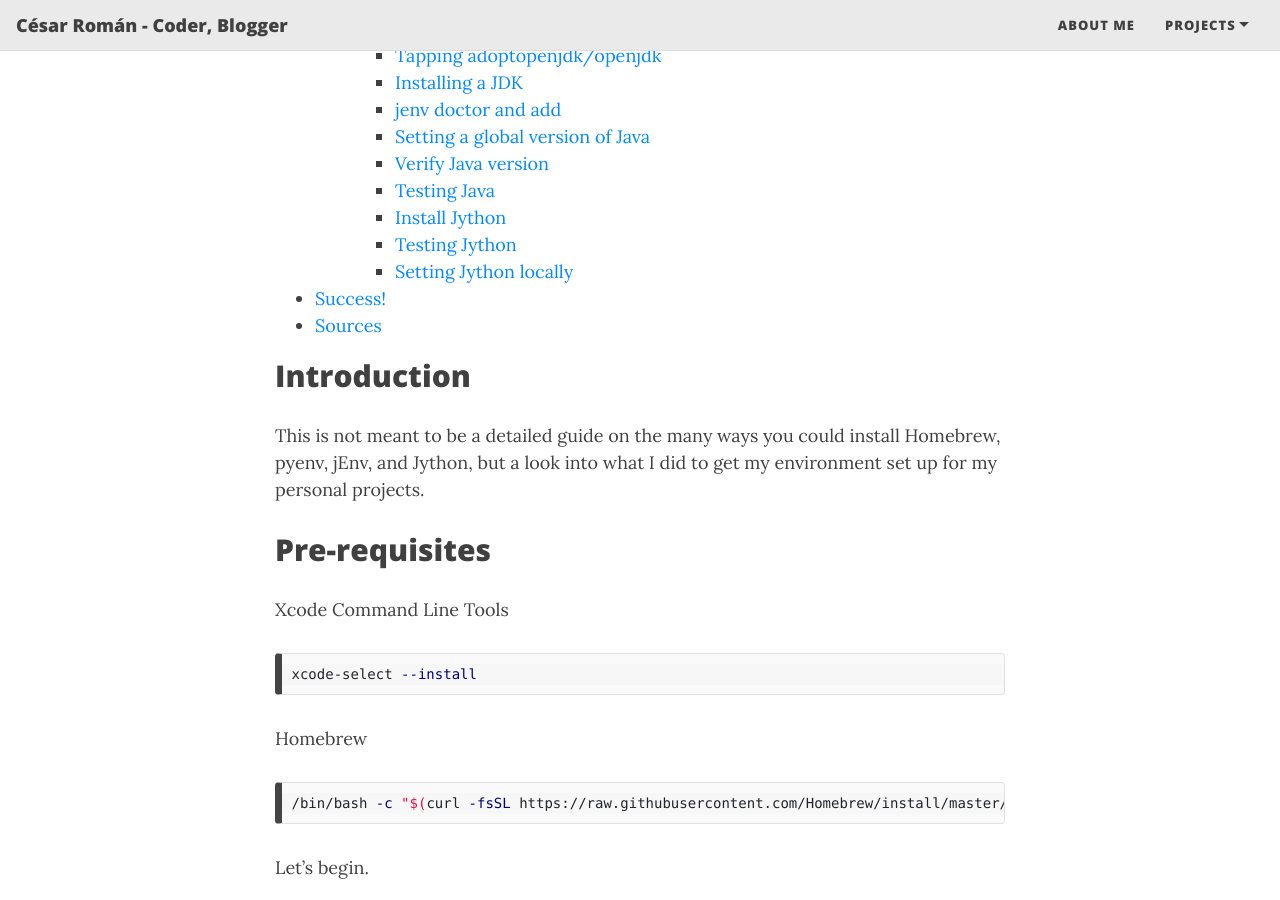
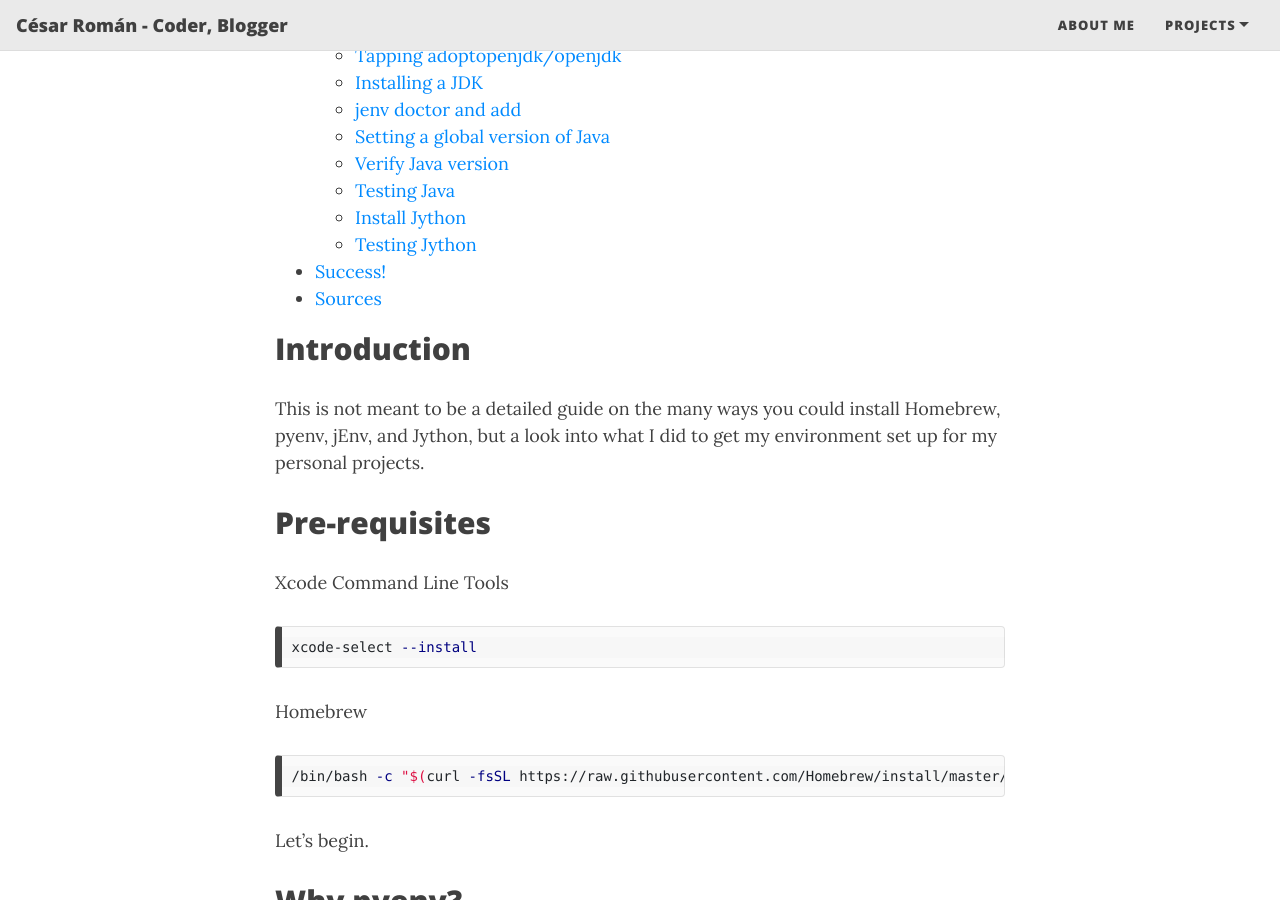
Before and after one commit to cesarcoatl/cesarcoatl.github.io, a Jekyll site: the page built from _posts/2020-09-21-working-with-pyenv-and-jenv-on-macos.md, in a window 1280 px wide and 900 px high, scrolled down 547 px. Built offline with Jekyll 4.4.1, drawn with Linux system fonts in a browser that asks for light colours; nearby versions of some CDN libraries; comment, search, counter and statistics services are not loaded; some of the changed text lies outside the part shown.

Commit message:
Rearranged TOC

````diff
--- a/_posts/2020-09-21-working-with-pyenv-and-jenv-on-macos.md
+++ b/_posts/2020-09-21-working-with-pyenv-and-jenv-on-macos.md
@@ -14,21 +14,20 @@
 - [Introduction](#introduction)
 - [Pre-requisites](#pre-requisites)
 - [Why penv?](#why-pyenv)
-    - [Installing pyenv](#installing-pyenv)
+- [Installing pyenv](#installing-pyenv)
     - [Installing Python 3.8](#installing-python-38)
     - [Installing Python 2.7](#installing-python-27)
     - [Setting a global version of Python](#setting-a-global-version-of-python)
-    - [Installing Jython](#installing-jython)
-        - [Installing jEnv](#installing-jenv)
-        - [Tapping adoptopenjdk/openjdk](#tapping-adoptopenjdkopenjdk)
-        - [Installing a JDK](#installing-a-jdk)
-        - [jenv doctor and add](#jenv-doctor-and-add)
-        - [Setting a global version of Java](#setting-a-global-version-of-java)
-        - [Verify Java version](#verify-java-version)
-        - [Testing Java](#testing-java)
-        - [Install Jython](#install-jython)
-        - [Testing Jython](#testing-jython)
-        - [Setting Jython locally](#setting-jython-locally)
+- [Installing Jython](#installing-jython)
+    - [Installing jEnv](#installing-jenv)
+    - [Tapping adoptopenjdk/openjdk](#tapping-adoptopenjdkopenjdk)
+    - [Installing a JDK](#installing-a-jdk)
+    - [jenv doctor and add](#jenv-doctor-and-add)
+    - [Setting a global version of Java](#setting-a-global-version-of-java)
+    - [Verify Java version](#verify-java-version)
+    - [Testing Java](#testing-java)
+    - [Install Jython](#install-jython)
+    - [Testing Jython](#testing-jython)
 - [Success!](#success)
 - [Sources](#sources)
 
@@ -58,7 +57,7 @@
 
 Before [breathing new life into my MacBook Air]({{ page.previous.url | relative_url }}), I had already read about pyenv in a Real Python article titled ["Managing Multiple Python Versions With pyenv."](https://realpython.com/intro-to-pyenv/){:target="_blank"} So following the steps from that guide, and pyenv's own guide on using [Homebrew on macOS](https://github.com/pyenv/pyenv#homebrew-on-macos){:target="_blank"} I got my system ready for action.
 
-### Installing pyenv
+## Installing pyenv
 
 Install dependencies
 ```bash
@@ -171,13 +170,13 @@
 
 Alternatively, you could [specify multiple versions as global at once](https://github.com/pyenv/pyenv/blob/master/COMMANDS.md#pyenv-global-advanced){:target="_blank"}.
 
-### Installing Jython
+## Installing Jython
 
 Before we can install Jython, first we must install Java. So here I will show you how to do it with `jenv`.
 
 But this is a little more involved than `pyenv`, so tag along!
 
-#### Installing jEnv
+### Installing jEnv
 
 On macOS, the simpler recommended way to install is using [Homebrew](https://brew.sh/){:target="_blank"}.
 ```bash
@@ -190,7 +189,7 @@
 $ echo 'if which jenv > /dev/null; then eval "$(jenv init -)"; fi' >> ~/.zshrc
 ```
 
-#### Tapping adoptopenjdk/openjdk
+### Tapping adoptopenjdk/openjdk
 
 To stay with a specific major release, activate the AdoptOpenJDK tap with `brew tap` and then install the desired version with `brew cask install`:
 
@@ -218,7 +217,7 @@
 adoptopenjdk11-openj9-jre              adoptopenjdk13-openj9                  adoptopenjdk15-jre                     sapmachine-jdk
 ```
 
-#### Installing a JDK
+### Installing a JDK
 
 In my case, I will install JDK 11, so I run the following command:
 
@@ -227,7 +226,7 @@
 🍺  adoptopenjdk11 was successfully installed!
 ```
 
-#### jenv doctor and add
+### jenv doctor and add
 
 To verify `jenv` was installed, run `jenv doctor`.
 
@@ -268,7 +267,7 @@
   openjdk64-11.0.8
 ```
 
-#### Setting a global version of Java
+### Setting a global version of Java
 
 Just as with `rbenv` and `pyenv`, we can set `global` or `local` versions we wish to use.
 
@@ -284,7 +283,7 @@
   openjdk64-11.0.8
 ```
 
-#### Verify Java version
+### Verify Java version
 
 To verify the Java version you're running by default, run `java --version`:
 
@@ -302,7 +301,7 @@
 /usr/local/opt/jenv/shims/java
 ```
 
-#### Testing Java
+### Testing Java
 
 To test our Java set up, we will create a simple "Hello, World!" application.
 
@@ -330,7 +329,7 @@
 
 Once this has been successfully tested, let's install Jython.
 
-#### Install Jython
+### Install Jython
 
 First, let's list all Jython versions available to `pyenv` by running the following command:
 
@@ -363,11 +362,9 @@
   jython-2.7.1
 ```
 
-#### Testing Jython
+### Testing Jython
 
 To test our Jython set up, we first must set Jython locally, since we already have selected 3.8.5 as `global`.
-
-#### Setting Jython locally
 
 Let's use Jython locally by running the following commands:
 
````
